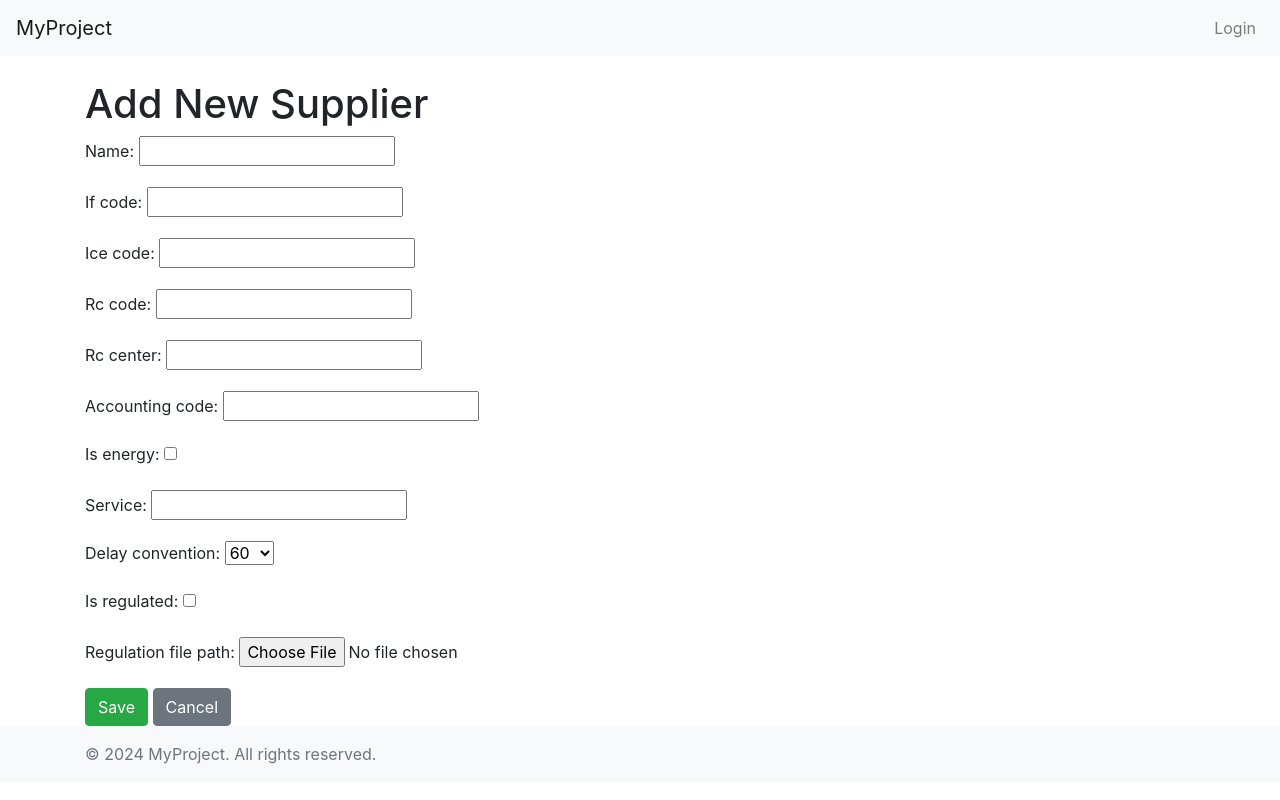
After one commit to Halmouus/bsk_project, a Django app: page /testapp/suppliers/create/ in a window 1280 px wide. The commit adds this page. Run offline with Django 4.2, Linux system fonts and the light colour scheme; some libraries are stand-ins or nearby versions.

Commit message:
CRUD suppliers

```diff
--- a/myproject/myproject/settings.py
+++ b/myproject/myproject/settings.py
@@ -27,6 +27,9 @@ DEBUG = True
 
 ALLOWED_HOSTS = []
 
+LOGIN_REDIRECT_URL = '/profile/'
+LOGOUT_REDIRECT_URL = '/'
+
 
 # Application definition
 
@@ -48,6 +51,7 @@ MIDDLEWARE = [
     'django.contrib.auth.middleware.AuthenticationMiddleware',
     'django.contrib.messages.middleware.MessageMiddleware',
     'django.middleware.clickjacking.XFrameOptionsMiddleware',
+    'testapp.middleware.RedirectIfNotLoggedInMiddleware',
 ]
 
 ROOT_URLCONF = 'myproject.urls'
--- a/myproject/myproject/urls.py
+++ b/myproject/myproject/urls.py
@@ -17,9 +17,13 @@ Including another URLconf
 from django.contrib import admin
 from django.urls import path, include
 from django.shortcuts import render
+from django.contrib.auth import views as auth_views
+from testapp.views import CustomLoginView, logout_view
 
 urlpatterns = [
     path('admin/', admin.site.urls),
-    path('', lambda request: render(request, 'home.html'), name='home'),  # Home view for the root URL
+    path('', CustomLoginView.as_view(), name='login'),  # Use custom login view
     path('testapp/', include('testapp.urls')),  # Include the URLs from testapp
+    path('profile/', lambda request: render(request, 'profile.html'), name='profile'),  # Profile page
+    path('logout/', logout_view, name='logout'),  # Logout view
 ]
--- a/myproject/testapp/base.py
+++ b/myproject/testapp/base.py
@@ -1,6 +1,7 @@
 import uuid
 from django.db import models
 from django.utils import timezone
+
 
 class BaseModel(models.Model):
     id = models.UUIDField(primary_key=True, default=uuid.uuid4, editable=False)
--- /dev/null
+++ b/myproject/testapp/middleware.py
@@ -0,0 +1,14 @@
+from django.shortcuts import redirect
+
+class RedirectIfNotLoggedInMiddleware:
+    def __init__(self, get_response):
+        self.get_response = get_response
+
+    def __call__(self, request):
+        # If the user is not authenticated and is trying to access profile
+        if not request.user.is_authenticated and request.path == '/profile/':
+            return redirect('login')  # Redirect to login page
+
+        # Otherwise, proceed as normal
+        response = self.get_response(request)
+        return response
--- a/myproject/testapp/models.py
+++ b/myproject/testapp/models.py
@@ -1,5 +1,7 @@
 from django.db import models
 from django.contrib.auth.models import User
+from django.core.exceptions import ValidationError
+from django.core.validators import MinValueValidator, MaxValueValidator, RegexValidator
 from .base import BaseModel
 
 # Create your models here.
@@ -21,3 +23,75 @@ class Profile(BaseModel):
 
     def __str__(self):
         return f"{self.user.username} - {self.position}"
+
+class Supplier(BaseModel):
+
+    numeric_validator = RegexValidator(r'^[0-9]*$', 'Only numeric characters are allowed.')
+    alphanumeric_validator = RegexValidator(r'^[a-zA-Z0-9 ]*$', 'Only alphanumeric characters are allowed.')
+
+    name = models.CharField(max_length=100, validators=[alphanumeric_validator])
+    if_code = models.CharField(max_length=20, unique=True, validators=[numeric_validator])
+    ice_code = models.CharField(max_length=15, unique=True, validators=[numeric_validator])  # Exactly 15 characters
+    rc_code = models.CharField(max_length=20, validators=[numeric_validator])
+    rc_center = models.CharField(max_length=100, validators=[alphanumeric_validator])
+    accounting_code = models.CharField(max_length=20, unique=True, validators=[RegexValidator(r'^[0-9]{5,}$', 'Expense code must be numeric and at least 5 characters long.')])
+    is_energy = models.BooleanField(default=False)
+    service = models.CharField(max_length=255, blank=True, validators=[alphanumeric_validator])  # Description of merch/service sold
+    delay_convention = models.IntegerField(choices=[(0, '0'), (30, '30'), (60, '60'), (90, '90'), (120, '120')], default=60)
+    is_regulated = models.BooleanField(default=False)
+    regulation_file_path = models.FileField(upload_to='supplier_regulations/', null=True, blank=True)
+
+    def clean(self):
+        super().clean()
+        # Ensure IF code is numeric
+        if not self.if_code.isdigit():
+            raise ValidationError("IF code must be numeric.")
+        # Ensure ICE code has exactly 15 characters
+        if len(self.ice_code) != 15:
+            raise ValidationError("ICE code must contain exactly 15 characters.")
+
+    def __str__(self):
+        return self.name
+
+class Product(BaseModel):
+    name = models.CharField(max_length=100)
+    vat_rate = models.DecimalField(max_digits=5, decimal_places=2, default=20.00, choices=[
+    (7.00, '7%'), (10.00, '10%'), (11.00, '11%'), (14.00, '14%'), (16.00, '16%'), (20.00, '20%')
+])
+    expense_code = models.CharField(max_length=20, validators=[RegexValidator(r'^[0-9]{5,}$', 'Expense code must be numeric and at least 5 characters long.')])
+    is_energy = models.BooleanField(default=False)
+
+    def __str__(self):
+        return self.name
+
+class Invoice(BaseModel):
+    ref = models.CharField(max_length=50, unique=True)
+    date = models.DateField()
+    supplier = models.ForeignKey(Supplier, on_delete=models.CASCADE)
+    fiscal_label = models.CharField(max_length=255)  # By default, supplier's service can be used
+
+    def save(self, *args, **kwargs):
+        if not self.fiscal_label:
+            self.fiscal_label = self.supplier.service
+        super().save(*args, **kwargs)
+
+    def __str__(self):
+        return f'Invoice {self.ref} from {self.supplier.name}'
+
+class InvoiceProduct(BaseModel):
+    invoice = models.ForeignKey(Invoice, on_delete=models.CASCADE, related_name='products')
+    product = models.ForeignKey(Product, on_delete=models.CASCADE)
+    quantity = models.IntegerField(validators=[MinValueValidator(1)])
+    unit_price = models.DecimalField(max_digits=10, decimal_places=2, validators=[MinValueValidator(0.01)])
+    reduction_rate = models.DecimalField(max_digits=5, decimal_places=2, default=0.00, validators=[MinValueValidator(0.00), MaxValueValidator(100.00)])  # Reduction rate between 0% and 100%
+    vat_rate = models.DecimalField(max_digits=5, decimal_places=2, default=20.00, choices=[
+    (7.00, '7%'), (10.00, '10%'), (11.00, '11%'), (14.00, '14%'), (16.00, '16%'), (20.00, '20%')
+])
+
+    def save(self, *args, **kwargs):
+        if self.vat_rate == 0.00:
+            self.vat_rate = self.product.vat_rate
+        super().save(*args, **kwargs)
+
+    def __str__(self):
+        return f'{self.product.name} on Invoice {self.invoice.ref}'
--- a/myproject/testapp/templates/base.html
+++ b/myproject/testapp/templates/base.html
@@ -17,25 +17,40 @@
     <!-- Header / Navigation Bar -->
     <header>
         <nav class="navbar navbar-expand-lg navbar-light bg-light">
-            <a class="navbar-brand" href="#">MyProject</a>
+            <a class="navbar-brand" href="{% url 'login' %}">MyProject</a>
             <button class="navbar-toggler" type="button" data-toggle="collapse" data-target="#navbarNav" aria-controls="navbarNav" aria-expanded="false" aria-label="Toggle navigation">
                 <span class="navbar-toggler-icon"></span>
             </button>
             <div class="collapse navbar-collapse" id="navbarNav">
                 <ul class="navbar-nav ml-auto">
-                    <li class="nav-item">
-                        <a class="nav-link" href="{% url 'home' %}">Home</a>
-                    </li>
+                    {% if user.is_authenticated %}
                         <li class="nav-item">
                             <a class="nav-link" href="{% url 'profile' %}">Profile</a>
                         </li>
                         <li class="nav-item">
+                            <a class="nav-link" href="{% url 'supplier-list' %}">Suppliers</a>
+                        </li>
+                        <li class="nav-item">
                             <a class="nav-link" href="{% url 'logout' %}">Logout</a>
                         </li>
+                    {% else %}
+                        <li class="nav-item">
+                            <a class="nav-link" href="{% url 'login' %}">Login</a>
+                        </li>
+                    {% endif %}
                 </ul>
             </div>
         </nav>
     </header>
+
+    <!-- Message Alerts -->
+    {% if messages %}
+    <div class="container mt-3">
+        {% for message in messages %}
+        <div class="alert alert-{{ message.tags }}">{{ message }}</div>
+        {% endfor %}
+    </div>
+    {% endif %}
 
     <!-- Main Content Block -->
     <main class="container mt-4">
--- /dev/null
+++ b/myproject/testapp/templates/supplier/supplier_form.html
@@ -0,0 +1,13 @@
+{% extends 'base.html' %}
+
+{% block title %}Supplier Form{% endblock %}
+
+{% block content %}
+<h1>{{ view.object.pk|default:'Add New Supplier' }}</h1>
+<form method="post">
+    {% csrf_token %}
+    {{ form.as_p }}
+    <button type="submit" class="btn btn-success">Save</button>
+    <a href="{% url 'supplier-list' %}" class="btn btn-secondary">Cancel</a>
+</form>
+{% endblock %}
--- a/myproject/testapp/urls.py
+++ b/myproject/testapp/urls.py
@@ -1,9 +1,14 @@
 from django.urls import path
-from django.contrib.auth.views import LogoutView  # Import Django's built-in LogoutView
 from . import views
+from .views_supplier import SupplierListView, SupplierCreateView, SupplierUpdateView, SupplierDeleteView
 
 urlpatterns = [
     path('', views.home, name='home'),  # Home view
     path('profile/', views.profile, name='profile'),  # Profile view
-    path('logout/', LogoutView.as_view(next_page='/'), name='logout'),  # Logout view
+
+    # Supplier CRUD operations
+    path('suppliers/', views.SupplierListView.as_view(), name='supplier-list'),  # List all suppliers
+    path('suppliers/create/', views.SupplierCreateView.as_view(), name='supplier-create'),  # Create a new supplier
+    path('suppliers/<uuid:pk>/update/', views.SupplierUpdateView.as_view(), name='supplier-update'),  # Update a supplier
+    path('suppliers/<uuid:pk>/delete/', views.SupplierDeleteView.as_view(), name='supplier-delete'),  # Delete a supplier
 ]
--- /dev/null
+++ b/myproject/testapp/views_supplier.py
@@ -0,0 +1,33 @@
+from django.urls import reverse_lazy
+from django.views.generic import ListView, CreateView, UpdateView, DeleteView
+from .models import Supplier
+from django.contrib.messages.views import SuccessMessageMixin
+
+# List all Suppliers
+class SupplierListView(ListView):
+    model = Supplier
+    template_name = 'supplier/supplier_list.html'
+    context_object_name = 'suppliers'
+
+# Create a new Supplier
+class SupplierCreateView(SuccessMessageMixin, CreateView):
+    model = Supplier
+    fields = ['name', 'if_code', 'ice_code', 'rc_code', 'rc_center', 'accounting_code', 'is_energy', 'service', 'delay_convention', 'is_regulated', 'regulation_file_path']
+    template_name = 'supplier/supplier_form.html'
+    success_url = reverse_lazy('supplier-list')
+    success_message = "Supplier successfully created."
+
+# Update an existing Supplier
+class SupplierUpdateView(SuccessMessageMixin, UpdateView):
+    model = Supplier
+    fields = ['name', 'if_code', 'ice_code', 'rc_code', 'rc_center', 'accounting_code', 'is_energy', 'service', 'delay_convention', 'is_regulated', 'regulation_file_path']
+    template_name = 'supplier/supplier_form.html'
+    success_url = reverse_lazy('supplier-list')
+    success_message = "Supplier successfully updated."
+
+# Delete a Supplier
+class SupplierDeleteView(DeleteView):
+    model = Supplier
+    template_name = 'supplier/supplier_confirm_delete.html'
+    success_url = reverse_lazy('supplier-list')
+    success_message = "Supplier successfully deleted."
```
Also changed, not shown: myproject/testapp/admin.py (+7 -3 lines), myproject/testapp/signals.py (+6 -5 lines), myproject/testapp/templates/login.html (added, +21 -0 lines), myproject/testapp/templates/profile.html (+5 -3 lines), myproject/testapp/templates/supplier/supplier_confirm_delete.html (added, +14 -0 lines), myproject/testapp/templates/supplier/supplier_list.html (added, +37 -0 lines), myproject/testapp/views.py (+44 -1 lines), myproject/testapp/migrations/0005_invoice_product_supplier_invoiceproduct_and_more.py (added), myproject/testapp/migrations/0006_alter_invoiceproduct_quantity_and_more.py (added), 2 other files. Lines whose indentation alone changed are shown as unchanged.
